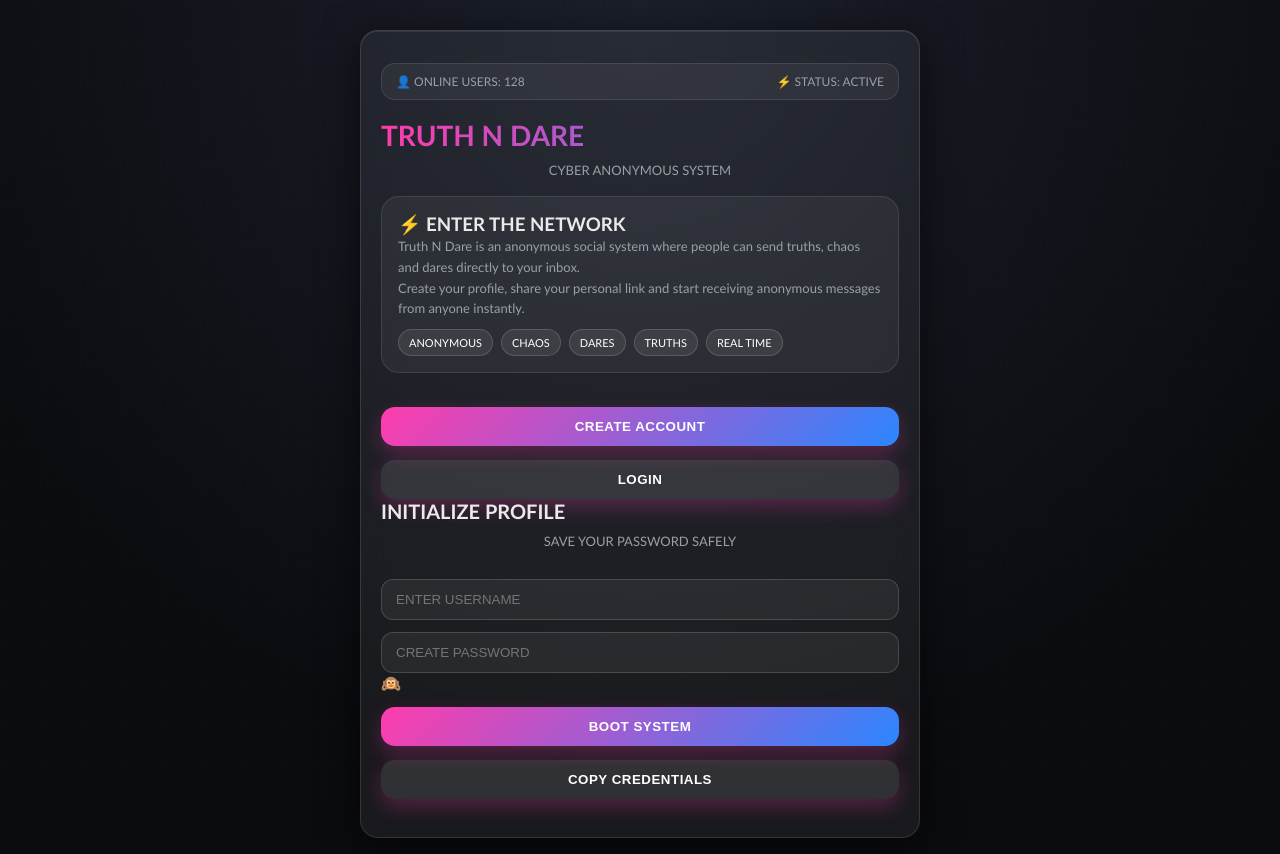
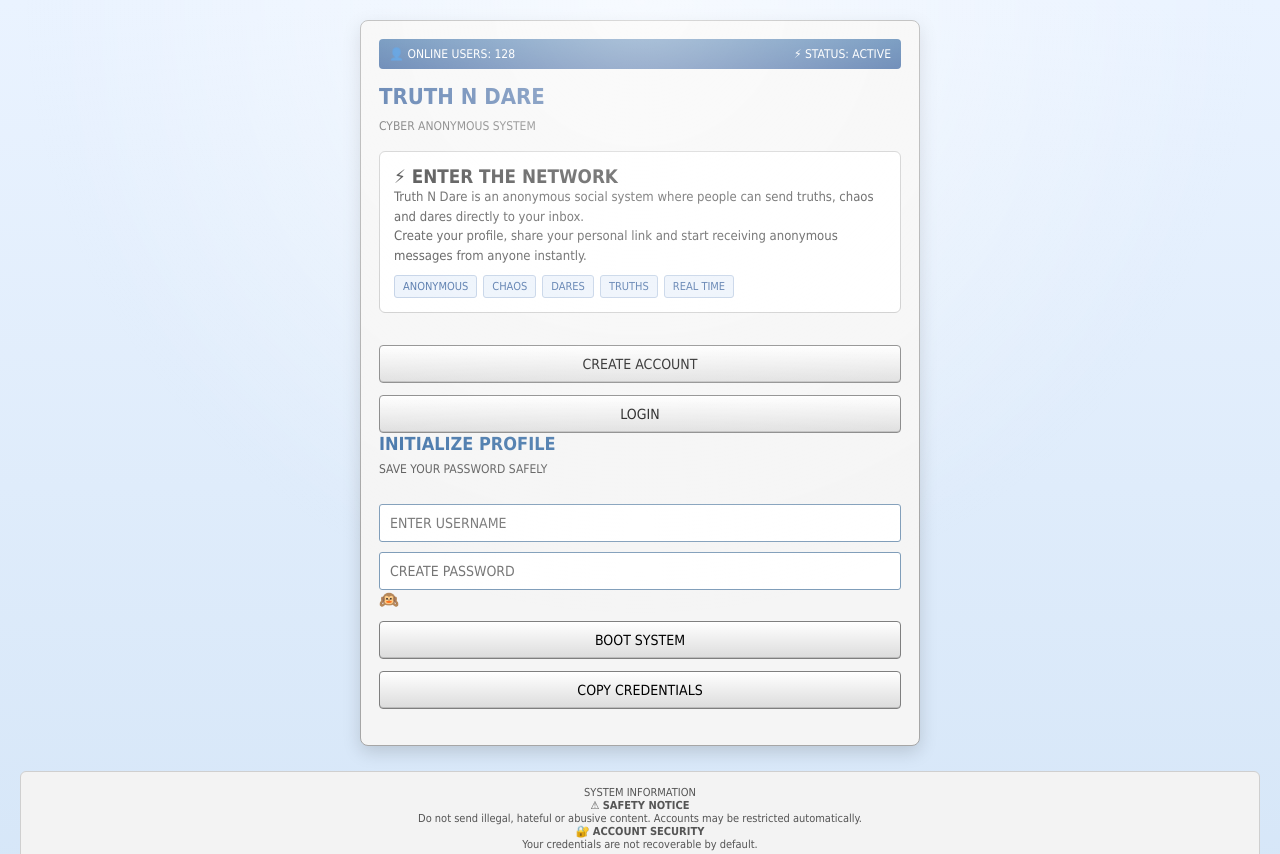
Before and after one commit to rayangithub1/truthndare.fun, a website: page truthndare.app/public/index.html in a window 1280 px wide. Shown: the top 854 px of the page. Drawn offline with nearby package versions, Linux system fonts and the light colour scheme.

Commit message:
Update style.css

```diff
--- a/truthndare.app/public/style.css
+++ b/truthndare.app/public/style.css
@@ -1,6 +1,5 @@
 /* =========================================================
-   FUNKY RETRO 90s x MODERN NEON UI SYSTEM
-   (clean, bold, “wow effect” design)
+   WINDOWS XP NOSTALGIC CLEAN UI (MODERN IMPLEMENTATION)
 ========================================================= */
 
 * {
@@ -10,238 +9,213 @@
 }
 
 :root {
-  --bg1: #0b0c10;
-  --bg2: #11131a;
+  --xp-blue: #3a6ea5;
+  --xp-blue-dark: #2b5797;
+  --xp-bg: #d4e5f7;
+  --xp-panel: #f5f5f5;
+  --xp-border: #a6a6a6;
 
-  --card: rgba(255, 255, 255, 0.06);
-  --card-border: rgba(255, 255, 255, 0.12);
+  --text: #1a1a1a;
+  --muted: #555;
 
-  --text: #eaeaea;
-  --muted: #9aa0a6;
-
-  --neon-pink: #ff3cac;
-  --neon-blue: #2b86ff;
-  --neon-green: #2dff88;
-  --neon-yellow: #ffe66d;
-
-  --radius: 18px;
-  --font: "Trebuchet MS", Arial, sans-serif;
+  --font: "Tahoma", "Segoe UI", Arial, sans-serif;
 }
 
 /* =========================================================
-   BODY (NEON GRID + GLOW ATMOSPHERE)
+   BODY (CLEAN XP DESKTOP FEEL)
 ========================================================= */
 
 body {
-  min-height: 100vh;
   font-family: var(--font);
   color: var(--text);
 
+  min-height: 100vh;
+
   background:
-    radial-gradient(circle at top, #1b1f2a, #0b0c10 60%),
-    linear-gradient(120deg, var(--bg1), var(--bg2));
+    linear-gradient(180deg, #eaf3ff, var(--xp-bg));
 
-  overflow-x: hidden;
+  padding: 20px;
 }
 
-/* animated subtle grid */
+/* subtle XP-style soft highlight */
 body::before {
   content: "";
   position: fixed;
   inset: 0;
-  background:
-    linear-gradient(rgba(255,255,255,0.04) 1px, transparent 1px),
-    linear-gradient(90deg, rgba(255,255,255,0.04) 1px, transparent 1px);
-  background-size: 40px 40px;
+  background: radial-gradient(circle at top, rgba(255,255,255,0.6), transparent 60%);
   pointer-events: none;
-  opacity: 0.3;
 }
 
 /* =========================================================
-   LOGO (BRAND HERO MOMENT)
+   LOGO AREA (CLEAN HEADER BAR STYLE)
 ========================================================= */
 
 .site-header {
   text-align: center;
-  padding: 35px 10px 10px;
+  margin-bottom: 20px;
 }
 
 .logo {
   display: inline-block;
-  padding: 14px 26px;
+  padding: 10px 18px;
 
-  font-size: 34px;
-  font-weight: 900;
-  letter-spacing: 2px;
-
+  font-size: 26px;
+  font-weight: bold;
   color: #fff;
 
-  background: linear-gradient(135deg, var(--neon-pink), var(--neon-blue));
-  border-radius: var(--radius);
+  background: linear-gradient(to bottom, var(--xp-blue), var(--xp-blue-dark));
+
+  border: 1px solid #1e3d6b;
+  border-radius: 6px;
 
   box-shadow:
-    0 0 20px rgba(255, 60, 172, 0.4),
-    0 0 40px rgba(43, 134, 255, 0.25);
-
-  text-transform: uppercase;
-
-  transform: perspective(600px) rotateX(5deg);
+    inset 0 1px 0 rgba(255,255,255,0.4),
+    0 2px 6px rgba(0,0,0,0.2);
 }
 
 .logo small {
   display: block;
   font-size: 11px;
-  opacity: 0.8;
-  letter-spacing: 3px;
-  margin-top: 6px;
+  font-weight: normal;
+  opacity: 0.9;
+  margin-top: 4px;
 }
 
 /* =========================================================
-   MAIN CONTAINER (GLASS NEON CARD)
+   MAIN CONTAINER (XP WINDOW STYLE)
 ========================================================= */
 
 .container {
   width: 92%;
   max-width: 560px;
-  margin: 30px auto;
+  margin: 0 auto;
 
-  background: var(--card);
-  backdrop-filter: blur(14px);
+  background: var(--xp-panel);
 
-  border: 1px solid var(--card-border);
-  border-radius: var(--radius);
-
-  padding: 20px;
+  border: 1px solid var(--xp-border);
+  border-radius: 8px;
 
   box-shadow:
-    0 10px 40px rgba(0,0,0,0.6),
-    inset 0 1px 0 rgba(255,255,255,0.08);
+    0 6px 18px rgba(0,0,0,0.15);
+
+  padding: 18px;
 }
 
 /* =========================================================
-   HEADINGS (NEON ENERGY STYLE)
+   HEADINGS
 ========================================================= */
 
-h1, h2, h3 {
-  font-weight: 800;
-}
-
 h1 {
-  font-size: 28px;
-  background: linear-gradient(90deg, var(--neon-pink), var(--neon-blue));
-  -webkit-background-clip: text;
-  -webkit-text-fill-color: transparent;
-
+  font-size: 22px;
+  color: var(--xp-blue-dark);
   margin-bottom: 10px;
 }
 
 h2 {
-  font-size: 20px;
-  color: var(--text);
-  margin-bottom: 10px;
+  font-size: 18px;
+  color: var(--xp-blue);
+  margin-bottom: 8px;
 }
 
 .subtitle {
-  text-align: center;
-  font-size: 13px;
+  font-size: 12px;
   color: var(--muted);
   margin-bottom: 18px;
 }
 
 /* =========================================================
-   INPUTS (MODERN RETRO HYBRID)
+   INPUTS (XP STYLE FIELDS)
 ========================================================= */
 
 input,
 textarea,
 select {
   width: 100%;
-  margin-top: 12px;
-  padding: 12px 14px;
+  margin-top: 10px;
+  padding: 10px;
 
-  border-radius: 12px;
+  font-family: var(--font);
+  font-size: 14px;
 
-  background: rgba(255,255,255,0.06);
-  border: 1px solid rgba(255,255,255,0.15);
+  background: #fff;
 
-  color: #fff;
+  border: 1px solid #7f9db9;
+  border-radius: 3px;
 
   outline: none;
-
-  transition: 0.2s ease;
 }
 
 input:focus,
 textarea:focus {
-  border-color: var(--neon-blue);
-  box-shadow: 0 0 12px rgba(43,134,255,0.4);
+  border-color: var(--xp-blue);
+  box-shadow: 0 0 3px rgba(58,110,165,0.5);
 }
 
 /* =========================================================
-   BUTTONS (NEON PULSE STYLE)
+   BUTTONS (TRUE XP PUSH BUTTON LOOK)
 ========================================================= */
 
 button {
   width: 100%;
-  margin-top: 14px;
-  padding: 12px;
+  margin-top: 12px;
+  padding: 10px;
 
-  font-weight: bold;
-  letter-spacing: 0.5px;
+  font-family: var(--font);
+  font-size: 14px;
+  font-weight: 500;
 
-  border: none;
-  border-radius: 14px;
+  color: #000;
+
+  background: linear-gradient(to bottom, #ffffff, #dcdcdc);
+
+  border: 1px solid #7f7f7f;
+  border-radius: 4px;
 
   cursor: pointer;
 
-  color: #fff;
+  box-shadow:
+    inset 0 1px 0 #ffffff,
+    inset 0 -1px 0 #bcbcbc;
+}
 
-  background: linear-gradient(135deg, var(--neon-pink), var(--neon-blue));
-
-  box-shadow:
-    0 8px 20px rgba(255, 60, 172, 0.25);
-
-  transition: transform 0.15s ease, box-shadow 0.15s ease;
+/* XP click animation feel */
+button:active {
+  background: linear-gradient(to bottom, #dcdcdc, #ffffff);
+  transform: translateY(1px);
 }
 
 button:hover {
-  transform: translateY(-2px);
-  box-shadow:
-    0 12px 30px rgba(43, 134, 255, 0.35);
+  border-color: var(--xp-blue);
 }
 
-button:active {
-  transform: scale(0.98);
-}
-
-button.secondary {
-  background: rgba(255,255,255,0.1);
+button.primary {
+  background: linear-gradient(to bottom, #4f8edc, #2f66b3);
+  color: #fff;
+  border: 1px solid #1e4f8a;
 }
 
 button.danger {
-  background: linear-gradient(135deg, #ff3b3b, #ff7a18);
+  background: linear-gradient(to bottom, #e57373, #c62828);
+  color: #fff;
 }
 
 /* =========================================================
-   HUD BAR (FUTURISTIC STATUS STRIP)
+   HUD BAR (XP BLUE STATUS STRIP)
 ========================================================= */
 
 .hud-bar {
   display: flex;
   justify-content: space-between;
 
-  padding: 10px 14px;
-  margin: 12px 0 18px;
+  padding: 8px 10px;
+  margin-bottom: 15px;
 
-  border-radius: 14px;
+  background: linear-gradient(to bottom, var(--xp-blue), var(--xp-blue-dark));
+  color: #fff;
 
-  background: rgba(255,255,255,0.05);
-  border: 1px solid rgba(255,255,255,0.1);
-}
+  border-radius: 4px;
 
-.hud-item {
   font-size: 12px;
-  color: var(--muted);
 }
 
 /* =========================================================
@@ -249,86 +223,85 @@ button.danger {
 ========================================================= */
 
 .intro-box {
-  padding: 16px;
-  margin-bottom: 18px;
+  padding: 14px;
+  margin-bottom: 15px;
 
-  border-radius: var(--radius);
+  background: #ffffff;
 
-  background: rgba(255,255,255,0.05);
-  border: 1px solid rgba(255,255,255,0.1);
+  border: 1px solid #c8c8c8;
+  border-radius: 6px;
 }
 
 .intro-box p {
   font-size: 13px;
-  line-height: 1.6;
-  color: var(--muted);
+  color: #333;
+  line-height: 1.5;
 }
 
 /* =========================================================
-   TAGS (NEON PILLS)
+   TAGS (XP LABEL STYLE)
 ========================================================= */
 
 .intro-tags {
   display: flex;
   flex-wrap: wrap;
-  gap: 8px;
+  gap: 6px;
   margin-top: 10px;
 }
 
 .intro-tags span {
   font-size: 11px;
-  padding: 6px 10px;
+  padding: 4px 8px;
 
-  border-radius: 999px;
+  background: #e9f1fb;
+  border: 1px solid #b7c9e2;
+  border-radius: 3px;
 
-  background: rgba(255,255,255,0.08);
-  border: 1px solid rgba(255,255,255,0.15);
-
-  color: #fff;
+  color: var(--xp-blue-dark);
 }
 
 /* =========================================================
-   MESSAGES (CARD SYSTEM)
+   MESSAGE BOXES
 ========================================================= */
 
 .inbox {
   display: flex;
   flex-direction: column;
-  gap: 12px;
+  gap: 10px;
 }
 
 .message {
-  padding: 14px;
-  border-radius: 16px;
+  padding: 12px;
 
-  background: rgba(255,255,255,0.06);
-  border: 1px solid rgba(255,255,255,0.12);
+  background: #fff;
+  border: 1px solid #cfcfcf;
+  border-radius: 6px;
 
-  transition: 0.2s ease;
+  transition: 0.15s ease;
 }
 
 .message:hover {
-  transform: translateY(-2px);
-  border-color: var(--neon-blue);
+  background: #f7fbff;
+  border-color: var(--xp-blue);
 }
 
-.message.truth { border-left: 4px solid var(--neon-green); }
-.message.chaos { border-left: 4px solid var(--neon-yellow); }
-.message.dare { border-left: 4px solid var(--neon-pink); }
+.message.truth { border-left: 4px solid #3cb371; }
+.message.chaos { border-left: 4px solid #f0ad4e; }
+.message.dare { border-left: 4px solid #d9534f; }
 
 /* =========================================================
    CARD TEXT
 ========================================================= */
 
 .card-title {
-  font-weight: 800;
-  margin-bottom: 6px;
-  color: #fff;
+  font-weight: bold;
+  color: var(--xp-blue-dark);
+  margin-bottom: 5px;
 }
 
 .card-meta {
   font-size: 11px;
-  color: var(--muted);
+  color: #666;
 }
 
 /* =========================================================
@@ -336,19 +309,17 @@ button.danger {
 ========================================================= */
 
 .system-footer {
-  margin-top: 30px;
-  padding: 16px;
+  margin-top: 25px;
+  padding: 14px;
 
-  border-radius: var(--radius);
+  background: #f3f3f3;
 
-  background: rgba(255,255,255,0.05);
-  border: 1px solid rgba(255,255,255,0.1);
-}
+  border: 1px solid #cfcfcf;
+  border-radius: 6px;
 
-.footer-signature {
   text-align: center;
   font-size: 11px;
-  color: var(--muted);
+  color: #555;
 }
 
 /* =========================================================
@@ -358,16 +329,14 @@ button.danger {
 @media (max-width: 600px) {
   .container {
     width: 100%;
-    margin: 15px 0;
     padding: 14px;
   }
 
   .logo {
-    font-size: 24px;
-    padding: 12px 18px;
+    font-size: 20px;
   }
 
-  h1 {
-    font-size: 22px;
+  button {
+    font-size: 13px;
   }
 }
```
